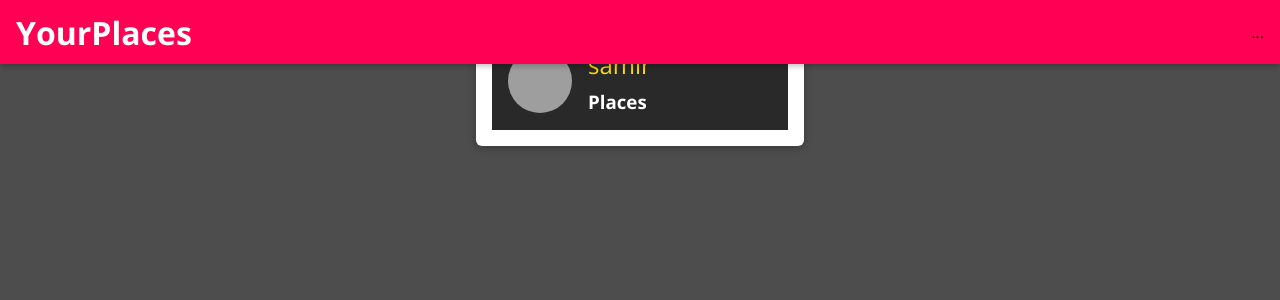
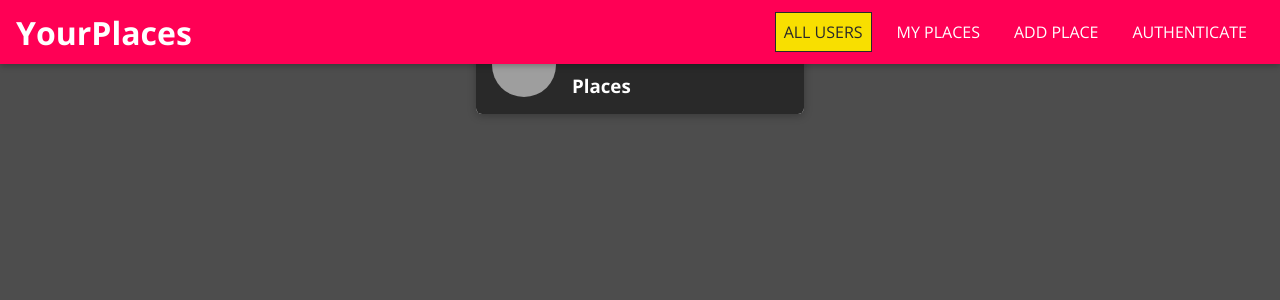
Before and after one commit to SamirSaji/Listing-Vising-places-using-mern-stack-development, a React (Create React App) app: page / in a window 1280 px wide. Shown: the top 300 px of the page. Built offline with nearby package versions, Linux system fonts and the light colour scheme; grey boxes are pictures that could not be loaded.

Commit message:
adding navbar

```diff
--- a/package.json
+++ b/package.json
@@ -9,7 +9,8 @@
     "react": "^16.13.1",
     "react-dom": "^16.13.1",
     "react-router-dom": "^5.2.0",
-    "react-scripts": "3.4.3"
+    "react-scripts": "3.4.3",
+    "react-transition-group": "^4.4.1"
   },
   "scripts": {
     "start": "react-scripts start",
--- a/public/index.html
+++ b/public/index.html
@@ -28,6 +28,8 @@
   </head>
   <body>
     <noscript>You need to enable JavaScript to run this app.</noscript>
+    <div id="backdrop-hook"></div>
+    <div id="drawer-hook"></div>
     <div id="root"></div>
     <!--
       This HTML file is a template.
--- /dev/null
+++ b/src/shared/components/UIElement/backDrop.css
@@ -0,0 +1,9 @@
+.backdrop {
+  position: fixed;
+  top: 0;
+  left: 0;
+  width: 100%;
+  height: 100vh;
+  background: rgba(0, 0, 0, 0.75);
+  z-index: 10;
+}
--- /dev/null
+++ b/src/shared/components/UIElement/backDrop.js
@@ -0,0 +1,12 @@
+import React from 'react';
+import ReactDOM from 'react-dom';
+import './backDrop.css';
+
+const Backdrop = props => {
+  return ReactDOM.createPortal(
+    <div className="backdrop" onClick={props.onClick}></div>,
+    document.getElementById('backdrop-hook')
+  );
+};
+
+export default Backdrop;
--- a/src/shared/navigation/mainNavigation.js
+++ b/src/shared/navigation/mainNavigation.js
@@ -1,13 +1,37 @@
-import React from 'react';
-import { Link } from 'react-router-dom';
+import React, { useState } from "react";
+import { Link } from "react-router-dom";
+import NavLinks from "./navLinks";
+import MainHeader from "./mainHeader";
+import SideDrawer from "./sideDrawer";
+import Backdrop from "../components/UIElement/backDrop";
+import "./mainNavigation.css";
 
-import MainHeader from './mainHeader';
-import './mainNavigation.css';
+const MainNavigation = (props) => {
+  const [drawerIsOpen, setDrawerIsOpen] = useState(false);
 
-const MainNavigation = props => {
+  const openDrawerHandler = () => {
+    setDrawerIsOpen(true);
+  };
+
+  const closeDrawerHandler = () => {
+    setDrawerIsOpen(false);
+  };
+
   return (
+    <React.Fragment>
+      {drawerIsOpen && <Backdrop onClick={closeDrawerHandler} />}
+
+      <SideDrawer show={drawerIsOpen} onClick={closeDrawerHandler}>
+        <nav className="main-navigation__drawer-nav">
+          <NavLinks />
+        </nav>
+      </SideDrawer>
+
       <MainHeader>
-      <button className="main-navigation__menu-btn">
+        <button
+          className="main-navigation__menu-btn"
+          onClick={openDrawerHandler}
+        >
           <span />
           <span />
           <span />
@@ -15,10 +39,11 @@
         <h1 className="main-navigation__title">
           <Link to="/">YourPlaces</Link>
         </h1>
-      <nav>
-        ...
+        <nav className="main-navigation__header-nav">
+          <NavLinks />
         </nav>
       </MainHeader>
+    </React.Fragment>
   );
 };
 
--- a/src/shared/navigation/navLinks.css
+++ b/src/shared/navigation/navLinks.css
@@ -0,0 +1,76 @@
+.nav-links {
+    list-style: none;
+    margin: 0;
+    padding: 0;
+    width: 100%;
+    height: 100%;
+    display: flex;
+    flex-direction: column;
+    justify-content: center;
+    align-items: center;
+  }
+
+  .nav-links li {
+    margin: 1rem;
+  }
+
+  .nav-links a {
+    border: 1px solid transparent;
+    color: #292929;
+    text-decoration: none;
+    padding: 0.5rem;
+  }
+
+  .nav-links a:hover,
+  .nav-links a:active,
+  .nav-links a.active {
+    background: #f8df00;
+    border-color: #292929;
+    color: #292929;
+  }
+
+  .nav-links button {
+    cursor: pointer;
+    border: 1px solid #292929;
+    color: #292929;
+    background: transparent;
+    padding: 0.5rem;
+    font: inherit;
+  }
+
+  .nav-links button:focus {
+    outline: none;
+  }
+
+  .nav-links button:hover,
+  .nav-links button:active {
+    background: #292929;
+    color: white;
+  }
+
+  @media (min-width: 768px) {
+    .nav-links {
+      flex-direction: row;
+    }
+
+    .nav-links li {
+      margin: 0 0.5rem;
+    }
+
+    .nav-links a {
+      color: white;
+      text-decoration: none;
+    }
+
+    .nav-links button {
+      border: 1px solid white;
+      color: white;
+      background: transparent;
+    }
+
+    .nav-links button:hover,
+    .nav-links button:active {
+      background: #f8df00;
+      color: #292929;
+    }
+  }
--- a/src/shared/navigation/navLinks.js
+++ b/src/shared/navigation/navLinks.js
@@ -0,0 +1,23 @@
+import React from 'react';
+import { NavLink } from 'react-router-dom';
+
+import './navLinks.css';
+
+const NavLinks = props => {
+  return <ul className="nav-links">
+    <li>
+      <NavLink to="/" exact>ALL USERS</NavLink>
+    </li>
+    <li>
+      <NavLink to="/u1/places">MY PLACES</NavLink>
+    </li>
+    <li>
+      <NavLink to="/places/new">ADD PLACE</NavLink>
+    </li>
+    <li>
+      <NavLink to="/auth">AUTHENTICATE</NavLink>
+    </li>
+  </ul>
+};
+
+export default NavLinks;
--- a/src/shared/navigation/sideDrawer.css
+++ b/src/shared/navigation/sideDrawer.css
@@ -0,0 +1,11 @@
+
+.side-drawer {
+    position: fixed;
+    left: 0;
+    top: 0;
+    z-index: 100;
+    height: 100vh;
+    width: 70%;
+    background: white;
+    box-shadow: 0 2px 8px rgba(0, 0, 0, 0.26);
+  }
--- a/src/shared/navigation/sideDrawer.js
+++ b/src/shared/navigation/sideDrawer.js
@@ -0,0 +1,24 @@
+import React from "react";
+import ReactDom from "react-dom";
+import { CSSTransition } from "react-transition-group";
+import "./sideDrawer.css";
+
+const SideDrawer = (props) => {
+  const content = (
+    <CSSTransition
+      in={props.show}
+      timeout={200}
+      classNames="slide-in-left"
+      mountOnEnter
+      unmountOnExit
+    >
+      <aside className="side-drawer" onClick={props.onClick}>
+        {props.children}
+      </aside>
+    </CSSTransition>
+  );
+
+  return ReactDom.createPortal(content, document.getElementById("drawer-hook"));
+};
+
+export default SideDrawer;
--- a/src/users/components/usersItem/usersItem.css
+++ b/src/users/components/usersItem/usersItem.css
@@ -21,7 +21,7 @@
 }
 
 .user-item__content {
-  padding: 0;
+  padding: 0 !important;
 }
 
 .user-item__image {
```
Also changed, not shown: 1 other file (tests, documents, lock files or other folders). Lines whose indentation alone changed are shown as unchanged.
